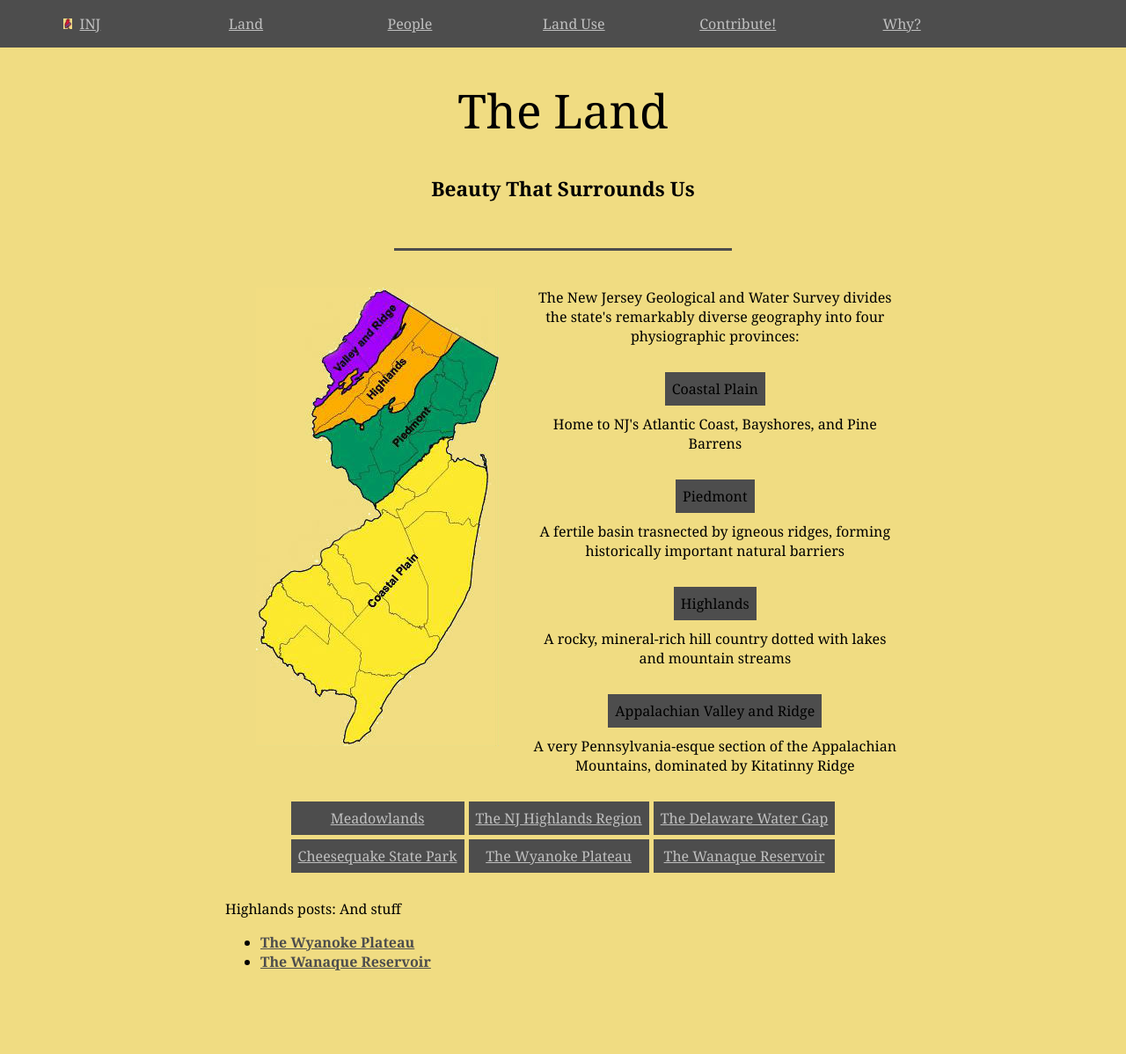
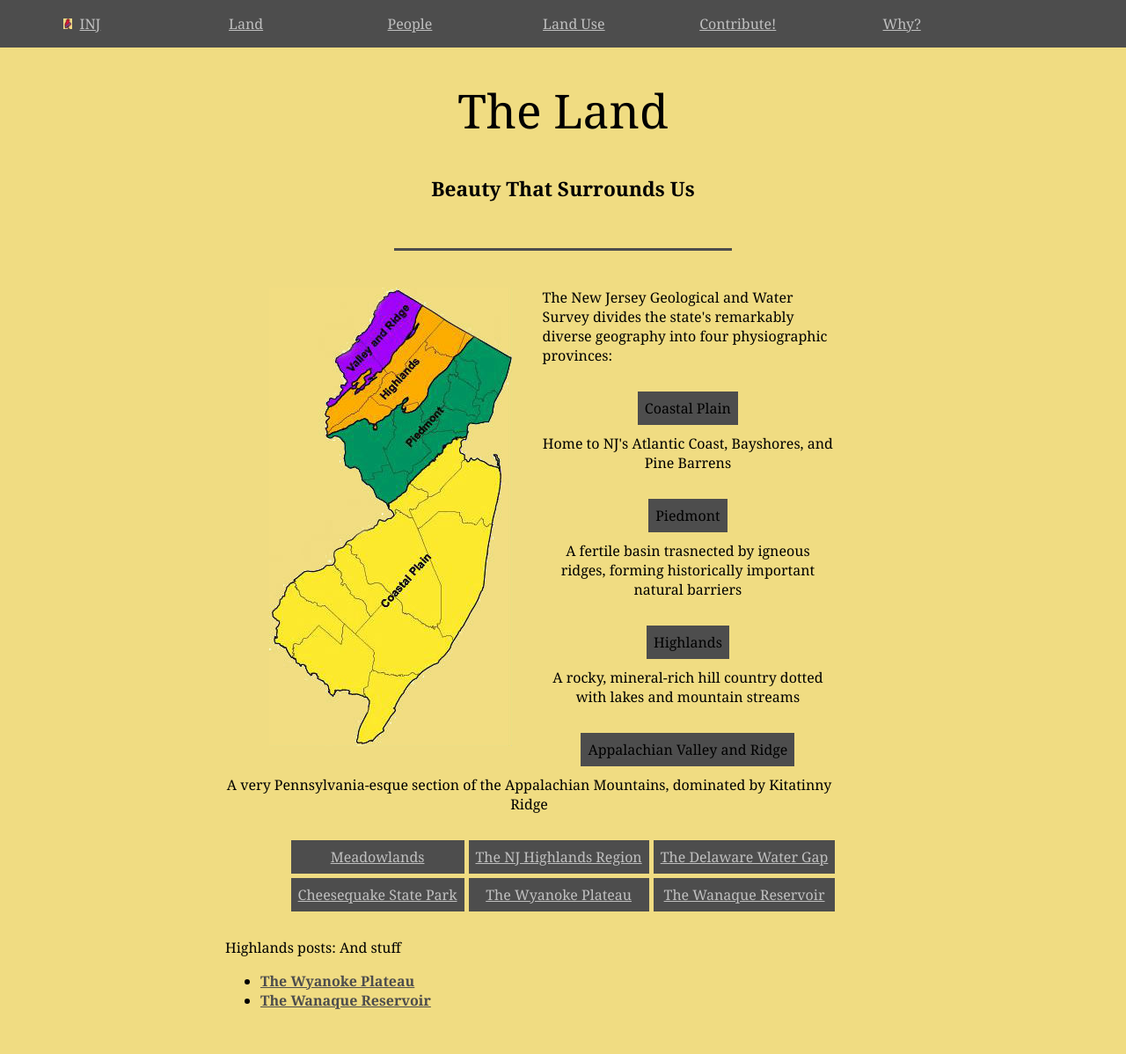
Before and after one commit to jonfried/oakafee.github.io, a Jekyll site: the page built from land.html, in a window 1280 px wide. Shown: the whole page at 88% size. Built offline with Jekyll 4.4.1, drawn with Linux system fonts in a browser that asks for light colours; before the commit the page ends 1154 px from its top, so only the background shows below that.

Commit message:
Update style.css

```diff
--- a/styles/style.css
+++ b/styles/style.css
@@ -137,6 +137,7 @@ div.map {
 }
 #land-map {
 	width: 45%;
+	margin-left: 15px;
 }
 img.land-use-map {
      max-width: 100%;
@@ -231,9 +232,12 @@ div.bottom-text{
         width: 90%;
 }
 div.land {
-	margin-left: 15px;
+	width: 90%;
 }
 div.land p {
 	margin-top: 5px;
 	text-align: center;
 }
+#land-intro-text {
+	text-align: left;
+}
```
